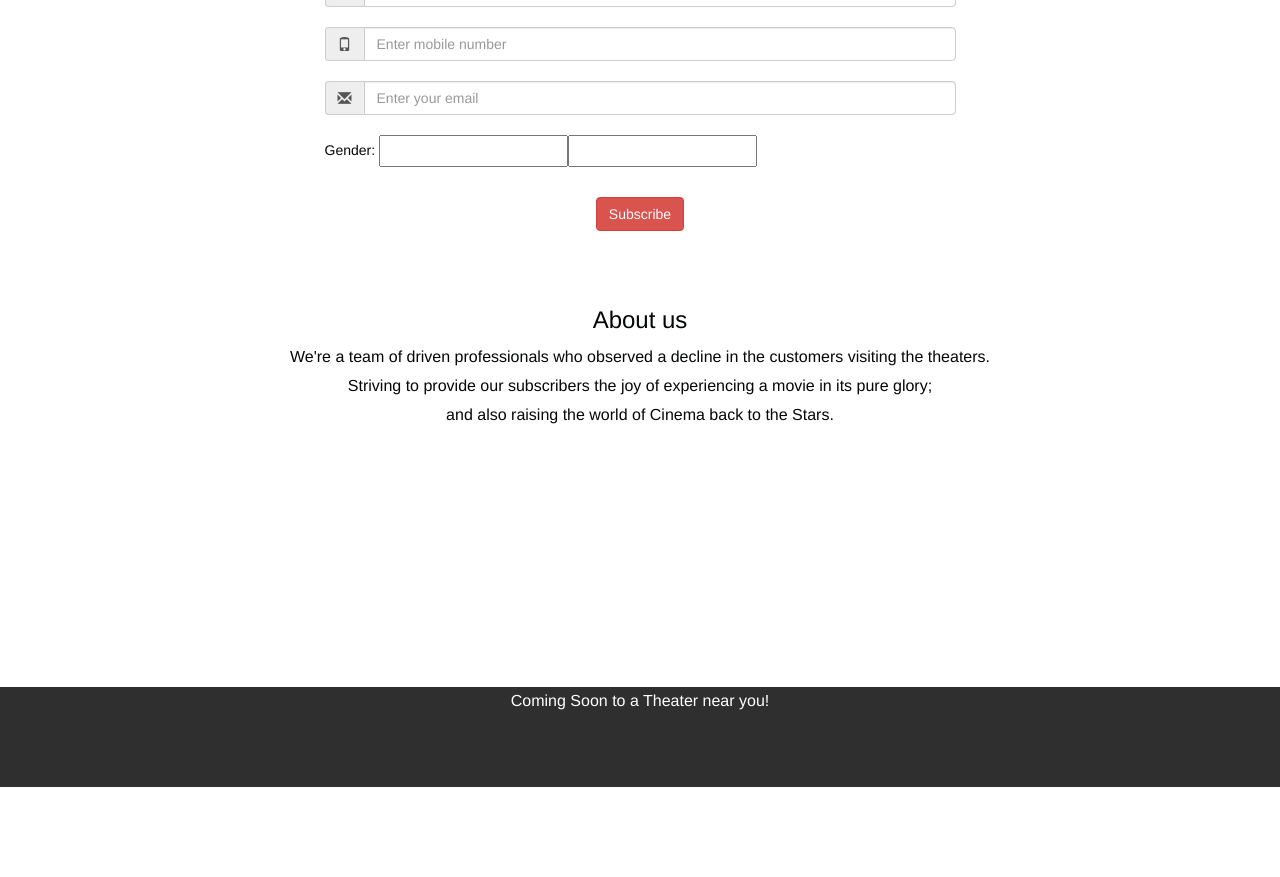
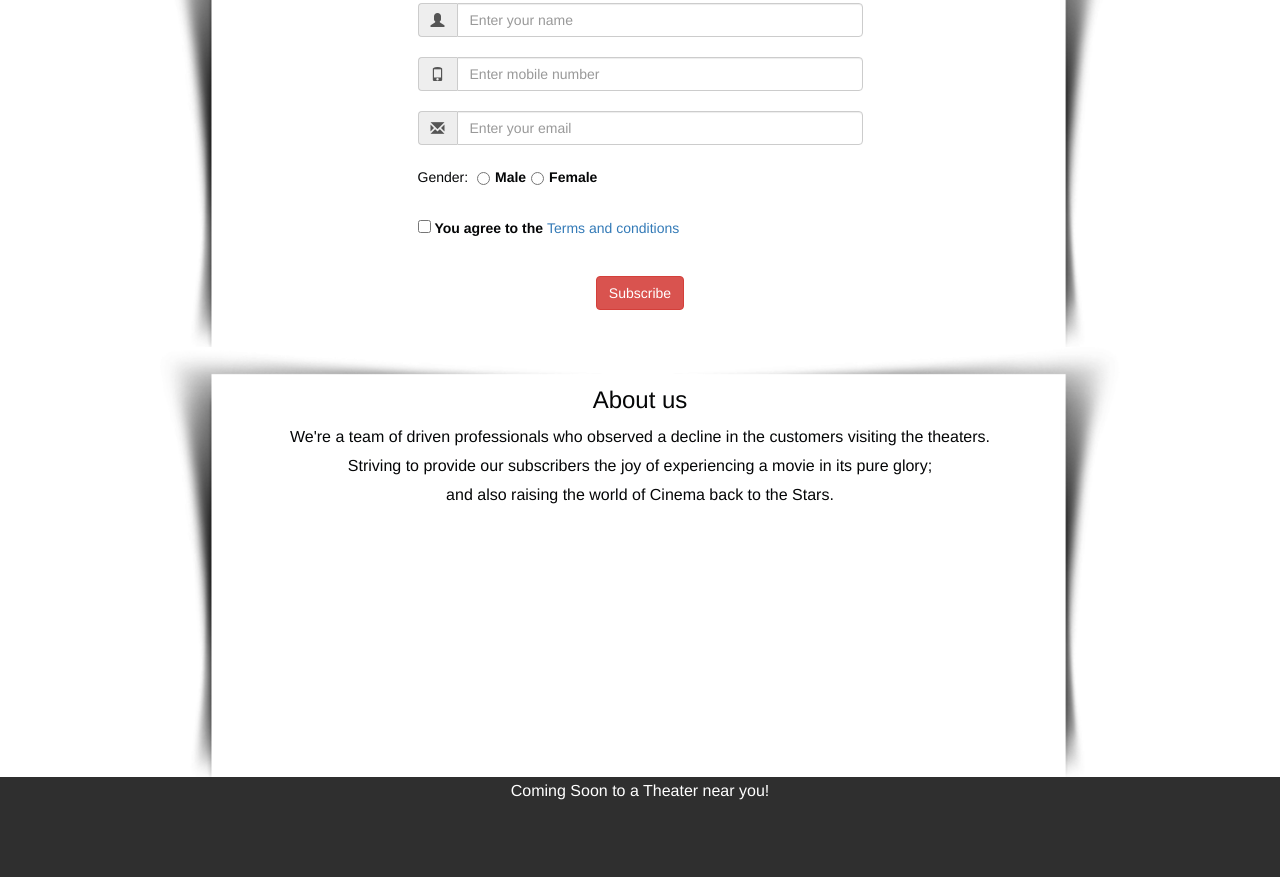
Before and after one commit to madhur-karnik/balconyweb, a plain HTML site: page index.html in a window 1280 px wide. Shown: the part 593-1470 px from the top of the page. Before the commit the page ends 1380 px from the top, so only its background shows below. Drawn offline with nearby package versions, Linux system fonts and the light colour scheme.

Commit message:
Remove images and add modal + page shadow.

```diff
--- a/index.html
+++ b/index.html
@@ -30,24 +30,34 @@
             }
             .pagesection {
                 max-width: 960px;
-                min-height: 400px;
+                min-height: 430px;
                 padding-bottom: 0px;
             }
             .intro-bg {
                 margin-top: 50px;
             }
-            .sub-header {
+            .sub-header,.aboutus-header {
                 padding-top: 20px;
             }
             .form-container {
                 margin: auto;
-                max-width:70%
+                max-width:50%
             }
             .input-group {
                 padding: 10px;
             }
             .btn-subscribe {
                 margin-top: 20px;
+            }
+            .rbtn-gender {
+                margin: -1px 5px 0px 5px !important;;
+            }
+            .chk-tnc {
+                margin: 1px 5px 0px 0px;
+            }
+            .subscribesection,.aboutussection {
+                background-image: URL("./assets/shadow.png");
+                background-size: 960px;
             }
             .footer-bg {
                 background-color: #2f2f2f; /* Black Gray */
@@ -84,32 +94,39 @@
             </div>
         </div>
         <!-- Subscribe Container -->
-        <div class="container-fluid text-center pagesection">
+        <div class="container-fluid text-center pagesection subscribesection">
             <a name="subscribe_anchor"></a>
             <h3 class="sub-header">Come join us</h3>
             <div class="form-group form-container">
                 <div class="input-group">
                     <span class="input-group-addon"><i class="glyphicon glyphicon-user"></i></span>
-                    <input id="txt-name" name="txt-name" type="text" class="form-control" placeholder="Enter your name" />
+                    <input id="txt-name" name="txt-name" type="text" class="form-control" placeholder="Enter your name" maxlength="50" />
                 </div>
                 <div class="input-group">
                     <span class="input-group-addon"><i class="glyphicon glyphicon-phone"></i></span>
-                    <input id="txt-mobile" name="txt-mobile" type="text" class="form-control" placeholder="Enter mobile number" />
+                    <input id="txt-mobile" name="txt-mobile" type="text" class="form-control" placeholder="Enter mobile number" maxlength="10" />
                 </div>
                 <div class="input-group">
                     <span class="input-group-addon"><i class="glyphicon glyphicon-envelope"></i></span>
-                    <input id="txt-email" name="txt-email" type="text" class="form-control" placeholder="Enter your email" />
+                    <input id="txt-email" name="txt-email" type="text" class="form-control" placeholder="Enter your email" maxlength="70" />
                 </div>
                 <div class="input-group">
                     <span>Gender: </span>
-                    <input/>
-                    <input/>
+					<input type="radio" id="rbtn-male" name="rbtn-gender" class="radio-inline rbtn-gender" value="M"/>
+					<label id="lbl-male" for="rbtn-male" class="lbl-gender">Male</label>
+                    <input type="radio" id="rbtn-female" name="rbtn-gender" class="radio-inline rbtn-gender" value="F"/>
+					<label id="lbl-female" for="rbtn-female" class="lbl-gender">Female</label>
+                </div>
+                <div class="input-group">
+                    <input type="checkbox" id="chk-tnc" class="chk-tnc" name="chk-tnc" />
+                    <label id="lbl-tnc" for="chk-tnc">&nbsp;You agree to the&nbsp;</label>
+					<a data-toggle="modal" data-target="#tnc-modal">Terms and conditions</a>
                 </div>
                 <input type="button" id="btn-subscribe" class="btn btn-danger btn-subscribe" value="Subscribe" />
             </div>
         </div>
         <!-- About Us Container -->
-        <div class="container-fluid text-center pagesection">
+        <div class="container-fluid text-center pagesection aboutussection">
             <a name="aboutus_anchor"></a>
             <h3 class="aboutus-header">About us</h3>
             <p>
@@ -121,5 +138,22 @@
         <footer class="container-fluid text-center footer-bg">
             <p>Coming Soon to a Theater near you!</p>
         </footer>
+        <!-- Modal -->
+        <div class="modal fade" id="tnc-modal" role="dialog">
+            <div class="modal-dialog modal-lg">
+                <div class="modal-content">
+                    <div class="modal-header">
+                        <button type="button" class="close" data-dismiss="modal">&times;</button>
+                        <h4 class="modal-title">Terms & Conditions</h4>
+                    </div>
+                    <div class="modal-body">
+                        <p>Can't believe you actually came here!</p>
+                    </div>
+                    <div class="modal-footer">
+                        <button type="button" class="btn btn-default" data-dismiss="modal">Close</button>
+                    </div>
+                </div>
+            </div>
+        </div>
     </body>
 </html>
```
Also changed, not shown: assets/banner.jpg (deleted), assets/disney-hero.jpg (deleted), assets/popc.jpg (deleted), assets/shadow.png (added), assets/theater.jpg (deleted).
